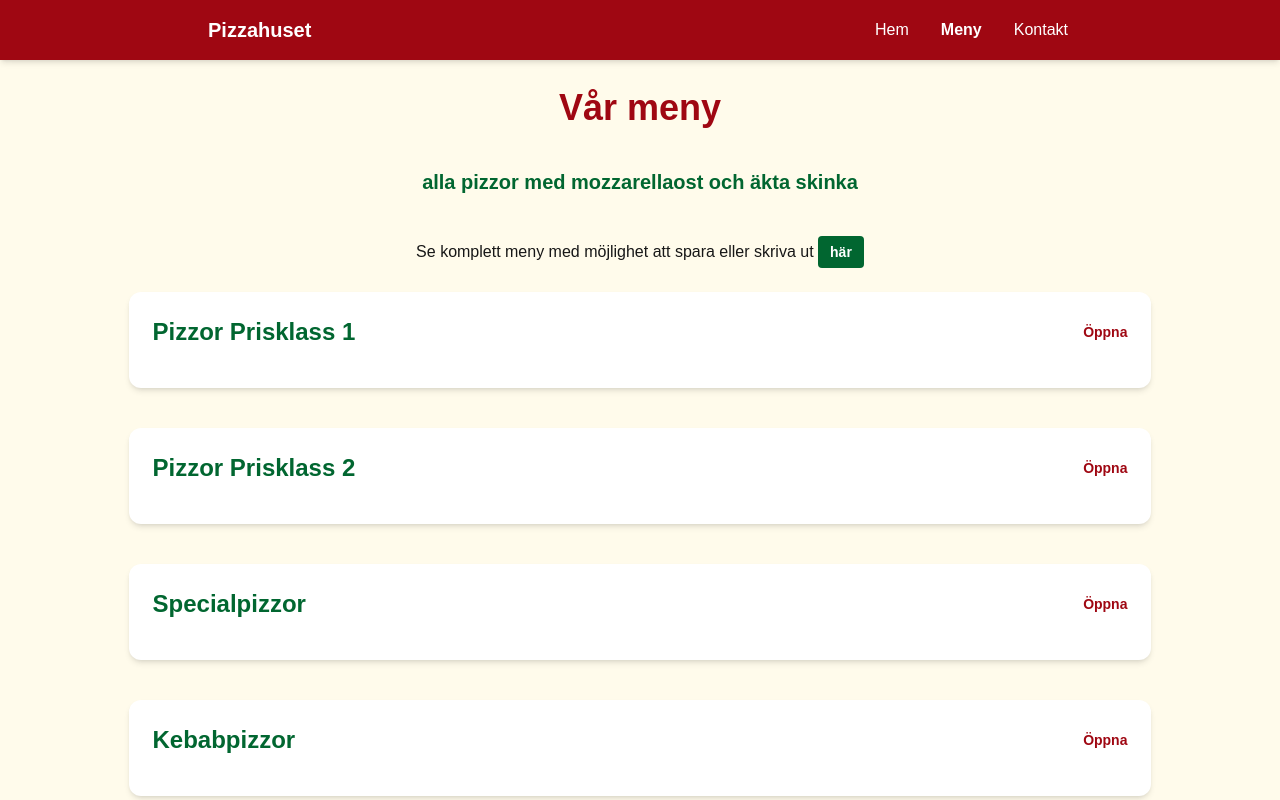
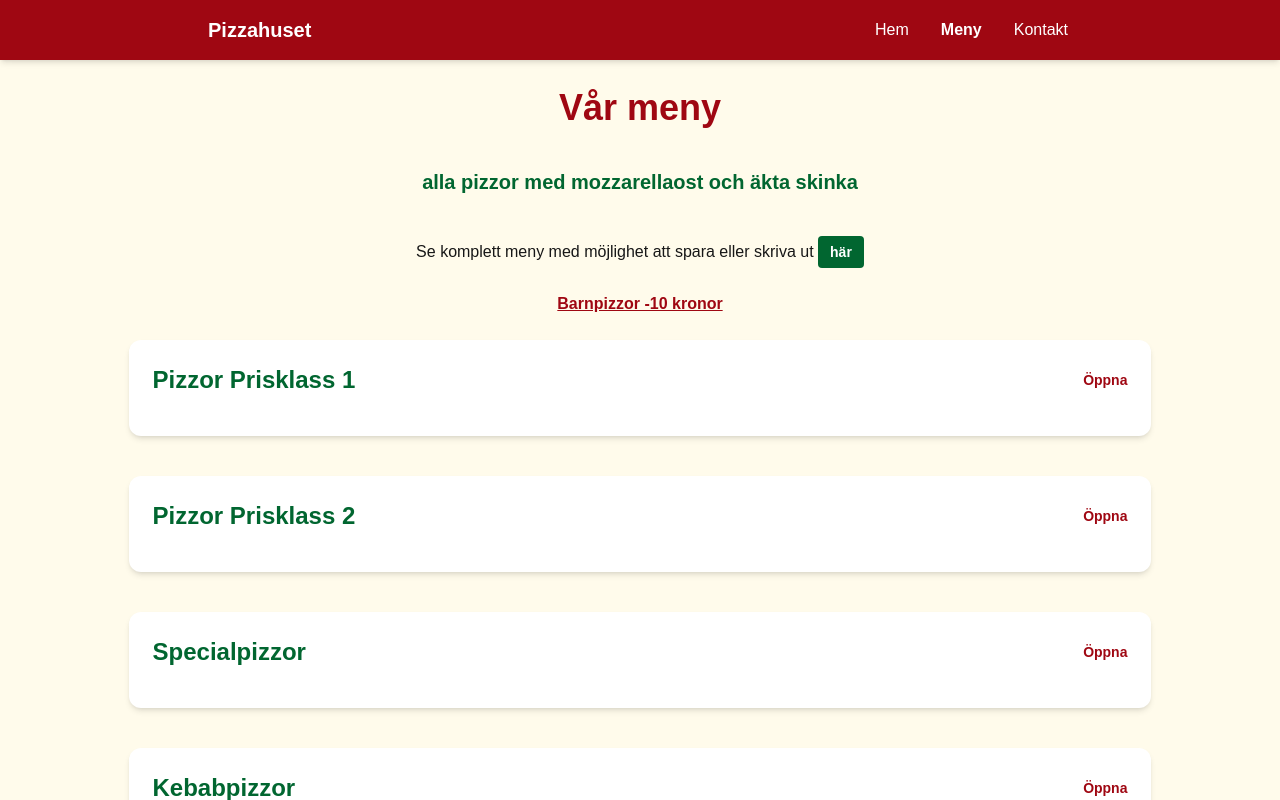
Before and after one commit to annkar73/pizzahuset, a Next.js app: page /menu in a window 1280 px wide. Shown: the top 800 px of the page. Built offline with nearby package versions, Linux system fonts and the light colour scheme.

Commit message:
add kids price

```diff
--- a/src/app/menu/page.tsx
+++ b/src/app/menu/page.tsx
@@ -27,6 +27,8 @@ export default function MenuPage() {
   >
     här
   </Link>
+
+  <p className="mt-6 font-semibold text-red-800 underline">Barnpizzor -10 kronor</p>
 </div>
       {menu.map((category) => {
         const isOpen = openCategories.includes(category.title);
--- a/src/app/menu/print/page.tsx
+++ b/src/app/menu/print/page.tsx
@@ -9,6 +9,7 @@ export default function PrintMenuPage() {
       <h1 className="text-xl font-bold text-center text-red-800 mb-1 print:text-lg">
         Pizzahuset i Hallstavik - Vår meny
       </h1>
+      <p className="text-sm text-center text-green-800 font-semibold mb-4 underline print:text-[12px]">Barnpizzor -10 kronor</p>
 
       {/* Utskriftsknapp */}
       <div className="mb-2 text-center print:hidden">
@@ -18,6 +19,8 @@ export default function PrintMenuPage() {
         >
           Spara / Skriv ut menyn
         </button>
+
+
       </div>
 
       {menu.map((category) => (
```
